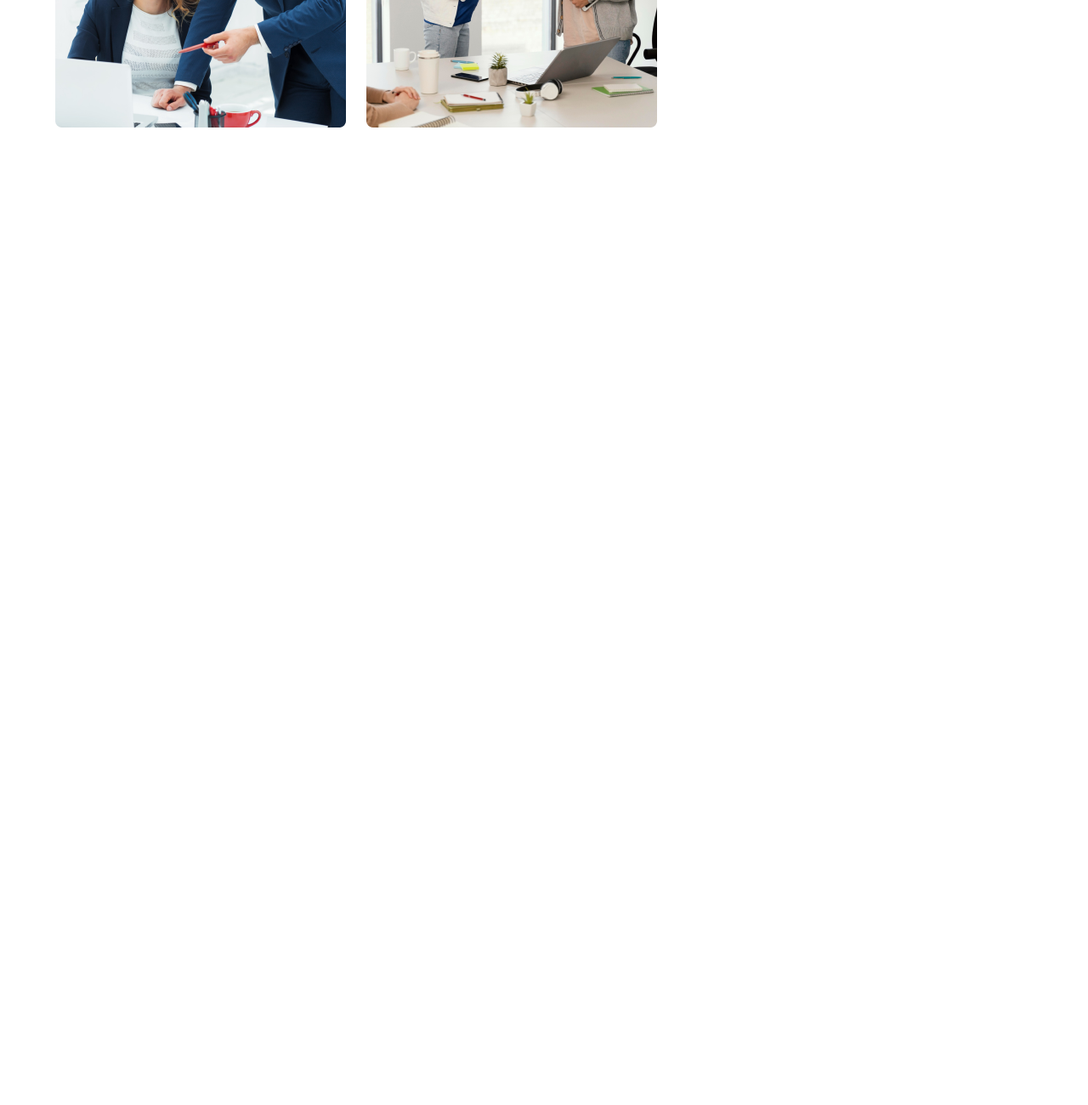
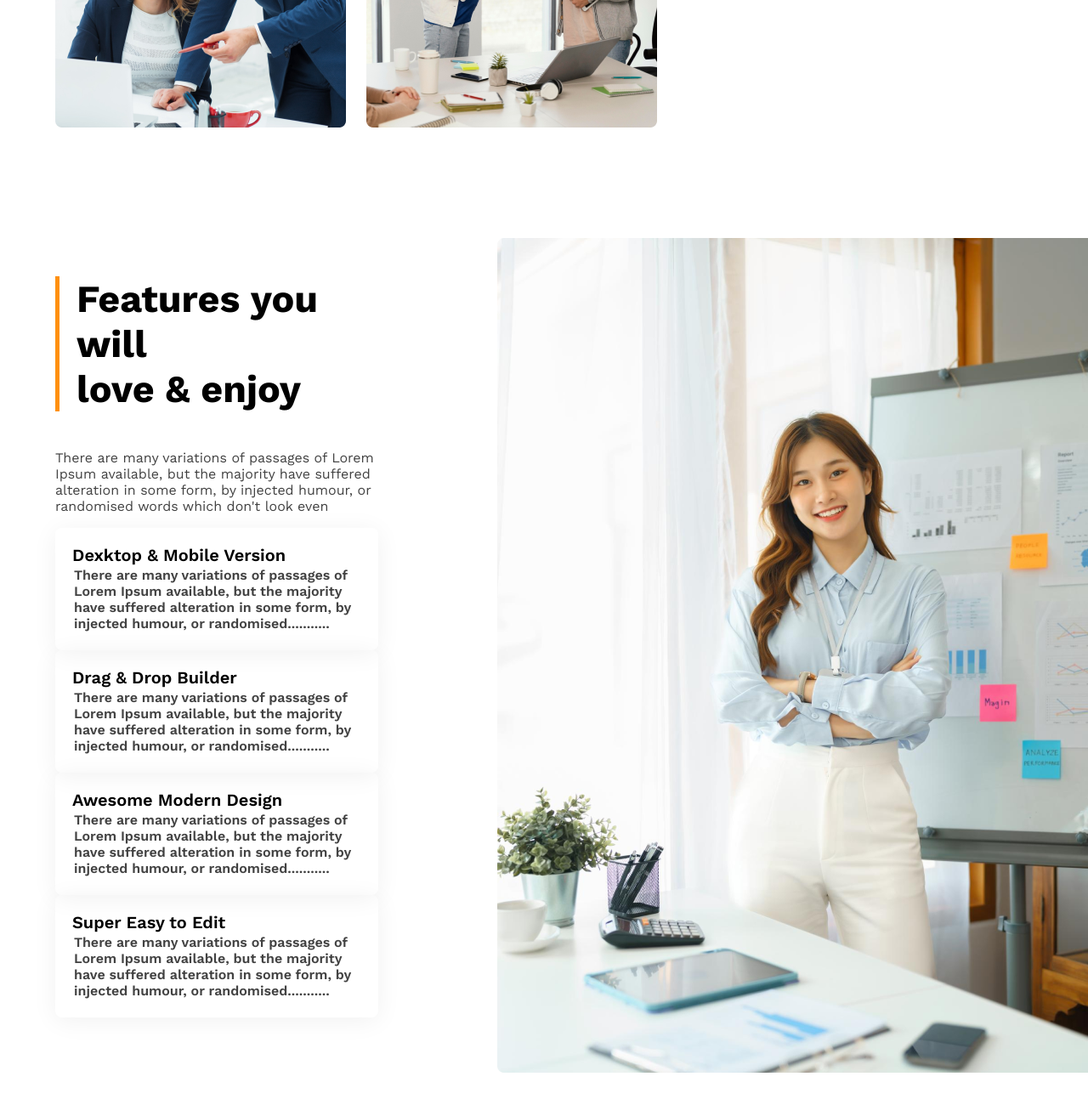
Before and after one commit to ShahidaTanju/G3-Architects, a plain HTML site: page index.html in a window 1280 px wide. Shown: the part 1830-3130 px from the top of the page at 85% size. Before the commit the page ends 1988 px from the top, so only its background shows below. Drawn offline with nearby package versions, Linux system fonts and the light colour scheme.

Commit message:
features-card

```diff
--- a/index.html
+++ b/index.html
@@ -34,6 +34,7 @@
         </div>
     </header>
     <main>
+        <!-- team section start -->
         <section class="teams display-flex">
             <div class="team-img-container">
                 <img src="./images/team1.png" alt="two architects discussing about design">
@@ -42,7 +43,7 @@
                 <img src="./images/team4.png" alt="two architects discussing about design">
             </div>
             <div class="our-features">
-                <h3 class="feature-title">
+                <h3 class="section-title">
                     <span id="quick-list" class="text-gray-light">Quick list</span> <span>of
                         Our</span> <span class="text-primary">Features</span>
                 </h3>
@@ -53,6 +54,50 @@
                 <button class="btn-primary">Explore More</button>
             </div>
         </section>
+
+        <!-- features will enjoy -->
+        <section class="features display-flex">
+            <div class="feature-card-container">
+                <h3 id="feature-section-title" class="section-title">Features you will <br> love & enjoy</h3>
+                <p class="text-gray-light">There are many variations of passages of Lorem Ipsum available, but the
+                    majority have suffered alteration in some form, by injected humour, or randomised words which don't
+                    look even</p>
+
+                <!-- features card container -->
+                <div class="feature-card">
+                    <h4 class="feature-title">Dexktop & Mobile Version</h4>
+                    <p class="text-gray-light feature-description">There are many variations of passages of Lorem Ipsum
+                        available, but the
+                        majority have suffered alteration in some form, by injected humour, or randomised...........</p>
+                </div>
+                <div class="feature-card">
+                    <h4 class="feature-title">Drag & Drop Builder</h4>
+                    <p class="text-gray-light feature-description">There are many variations of passages of Lorem Ipsum
+                        available, but the majority have suffered alteration in some form, by injected humour, or
+                        randomised...........</p>
+                </div>
+                <div class="feature-card">
+                    <h4 class="feature-title">Awesome Modern Design</h4>
+                    <p class="text-gray-light feature-description">There are many variations of passages of Lorem Ipsum
+                        available, but the
+                        majority have suffered alteration in some form, by injected humour, or randomised...........</p>
+                </div>
+                <div class="feature-card">
+                    <h4 class="feature-title">Super Easy to Edit</h4>
+                    <p class="text-gray-light feature-description">There are many variations of passages of Lorem Ipsum
+                        available, but the
+                        majority have suffered alteration in some form, by injected humour, or randomised...........</p>
+                </div>
+            </div>
+            <div class="feature-img">
+                <img src="./images/architect.png" alt="">
+            </div>
+        </section>
+
+        <!-- some facts -->
+        <section class="some-facts">
+
+        </section>
     </main>
     <footer>
 
--- a/styles/style.css
+++ b/styles/style.css
@@ -33,6 +33,11 @@ main {
 
 main>section {
     margin-top: 130px;
+}
+
+.section-title {
+    font-size: 2.8rem;
+    font-weight: 700;
 }
 
 /* dark-1 */
@@ -128,10 +133,7 @@ main>section {
     max-width: 530px;
 }
 
-.feature-title {
-    font-size: 2.8rem;
-    font-weight: 700;
-}
+
 
 #quick-list {
     font-weight: 500;
@@ -139,6 +141,48 @@ main>section {
 
 .text-primary {
     color: #ff900f;
+}
+
+/* features we enjoy */
+
+.feature-card-container {
+    width: 450px;
+    height: 800px;
+}
+
+.feature-img {
+    width: 600px;
+    height: 1050px;
+    padding-right: 30px;
+}
+
+.features {
+    gap: 140px;
+}
+
+#feature-section-title {
+    border-left: 5px solid #ff900f;
+    padding-left: 20px;
+}
+
+.feature-card {
+    padding: 20px;
+    border-radius: 8px;
+    box-shadow: 0 4px 30px 0 rgba(0, 0, 0, 0.06);
+    margin-bottom: 20px;
+}
+
+.feature-card,
+.feature-title {
+    font-weight: 600;
+    font-size: 1.25rem;
+    margin-top: 0px;
+    margin-bottom: 0px;
+}
+
+.feature-description {
+    font-size: 16px;
+    margin: 2px;
 }
 
 /* responsive media query */
@@ -170,4 +214,21 @@ main>section {
         margin-left: 15px;
     }
 
+    .feature-card-container {
+        width: 550px;
+        height: 750px;
+        padding-top: 20px;
+        padding-bottom: 20px;
+    }
+
+    .feature-img {
+        width: 550px;
+        height: 850px;
+    }
+
+    .features {
+        display: grid;
+        grid-template-columns: repeat(1, 1fr);
+    }
+
 }
```
